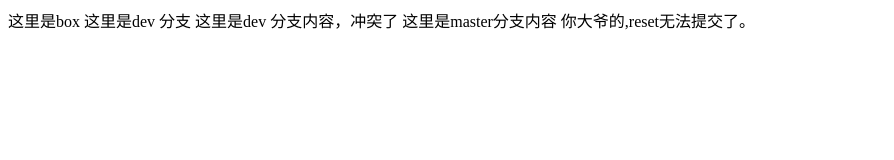
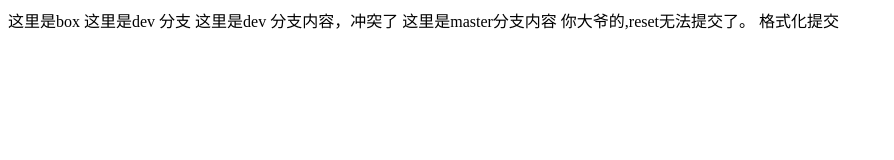
Before and after one commit to xiaotianle/test, a plain HTML site: page index.html in a window 1280 px wide. Shown: the whole page, without its empty margins (0-894 px from the left). Drawn offline with Linux system fonts and the light colour scheme.

Commit message:
没有格式化提交

```diff
--- a/index.html
+++ b/index.html
@@ -16,6 +16,7 @@
         这里是dev 分支内容，冲突了
         这里是master分支内容
         你大爷的,reset无法提交了。
+        格式化提交
     </div>
 </body>
 </html>
```
